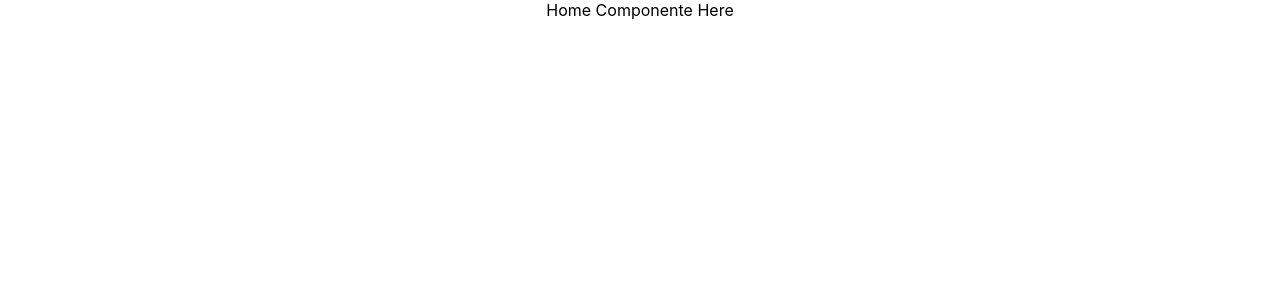
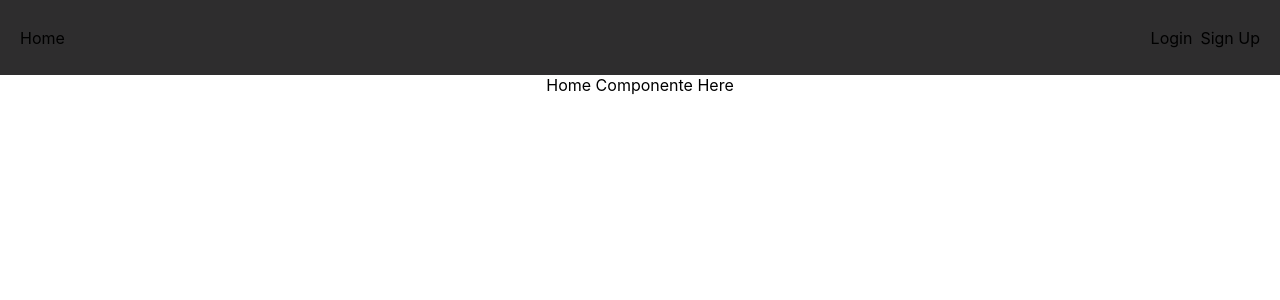
Before and after one commit to gabrigomez/my-classic-games, a React (Create React App) app: page / in a window 1280 px wide. Shown: the top 300 px of the page. Built offline with nearby package versions, Linux system fonts and the light colour scheme.

Commit message:
fix: basic css to navBar component

```diff
--- a/src/App.css
+++ b/src/App.css
@@ -1,3 +1,7 @@
 .App {
   text-align: center;
 }
+
+header {
+  height: 75px;
+}
--- a/src/App.js
+++ b/src/App.js
@@ -2,12 +2,14 @@ import { Route, Routes } from 'react-router-dom';
 import './App.css';
 import { Home } from './components/Home';
 import { Login } from './components/Login'
+import { NavBar } from './components/NavBar';
 import { SignUp } from './components/SignUp';
 
 function App() {
   return (
     <div className="App">
       <header>
+        <NavBar />
       </header>
       <body>
         <Routes>
--- /dev/null
+++ b/src/components/NavBar.css
@@ -0,0 +1,20 @@
+nav {
+  background: #2e2d2e;
+  display: flex;
+  justify-content: space-between;
+  align-items: center;
+  height: 100%;
+}
+
+.home {
+  padding-left: 20px;
+}
+
+.login-container {
+  display: flex;
+  padding-right: 20px;
+}
+
+.login {
+  margin-right: 8px;
+}
--- /dev/null
+++ b/src/components/NavBar.jsx
@@ -0,0 +1,19 @@
+import React from 'react';
+
+import './NavBar.css';
+
+export const NavBar = () => {
+  return (
+    <nav>
+        <div className='home'>Home</div>
+        <div className='login-container'>
+          <div className='login'>
+            Login
+          </div>
+          <div className='sign-up'>
+            Sign Up
+          </div>
+        </div>
+    </nav>
+  )
+}
```
